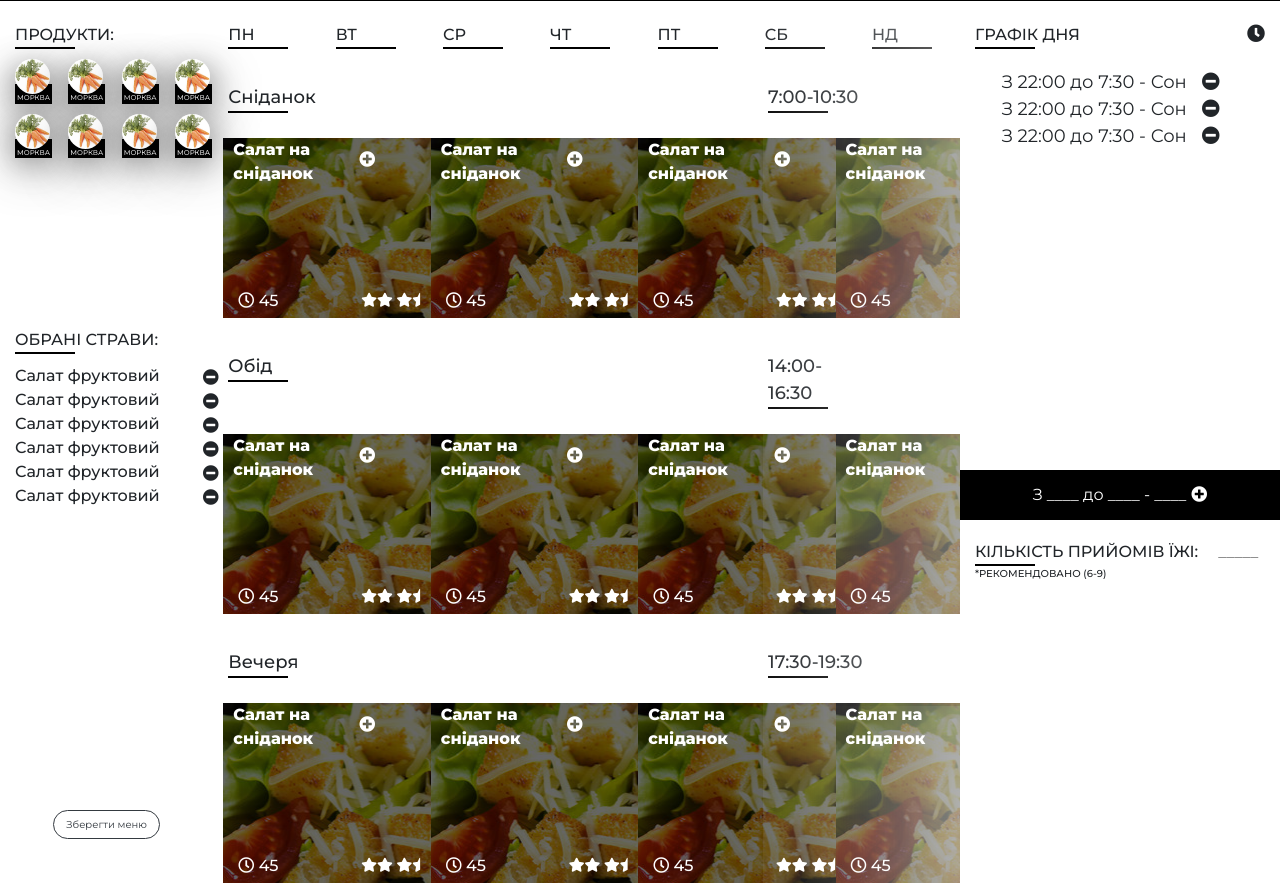
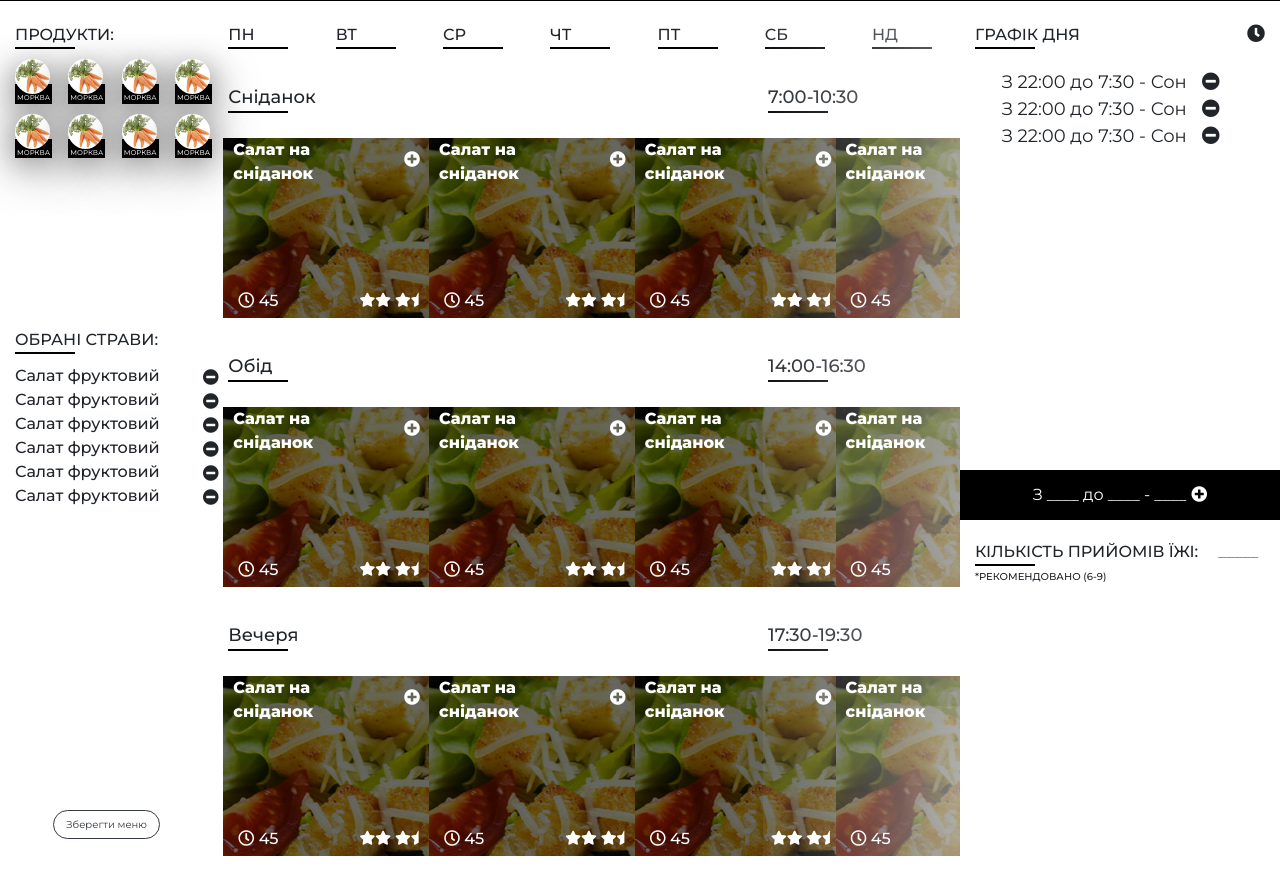
Before and after one commit to stanislav-kelemen/foodle, a website: page all/src/index.html in a window 1280 px wide. Shown: the part 57-940 px from the top of the page. After the commit the page ends 913 px from the top, so only its background shows below. Drawn offline with nearby package versions, Linux system fonts and the light colour scheme.

Commit message:
small-fixes

```diff
--- a/all/src/index.html
+++ b/all/src/index.html
@@ -196,7 +196,7 @@
                     </div>
                     <div class="row snidanok">
                         <div class="col-8">Обід<div class="lineunder"></div></div>
-                        <div class="col-2 snidanok-time">14:00-16:30<div class="lineunder"></div></div>
+                        <div class="col-3 snidanok-time">14:00-16:30<div class="lineunder"></div></div>
                     </div>
                     <div class="row">
                         <div class="col sportmenu-images margin-sportmenu">
@@ -280,7 +280,7 @@
                     </div>
                     <div class="row snidanok">
                         <div class="col-8">Вечеря<div class="lineunder"></div></div>
-                        <div class="col-2 snidanok-time">17:30-19:30<div class="lineunder"></div></div>
+                        <div class="col-3 snidanok-time">17:30-19:30<div class="lineunder"></div></div>
                     </div>
                     <div class="row">
                         <div class="col sportmenu-images margin-sportmenu">
--- a/all/src/sass/layout/_content.scss
+++ b/all/src/sass/layout/_content.scss
@@ -75,7 +75,7 @@
 }
 
 .last-sportmenu {
-    margin-left: -10px;
+    margin-left: -5px;
     padding-left: 0 !important;
 }
 
@@ -133,6 +133,7 @@
 
 .sportmenu-plus {
     margin: 0 !important;
+    margin-left: auto !important;
 }
 
 .left-col-sportmenu {
@@ -241,5 +242,6 @@
 }
 
 .rekomendovano {
+    margin-top: 3px;
     font-size: 10px;
 }
```
Also changed, not shown: all/src/css/main.css.
